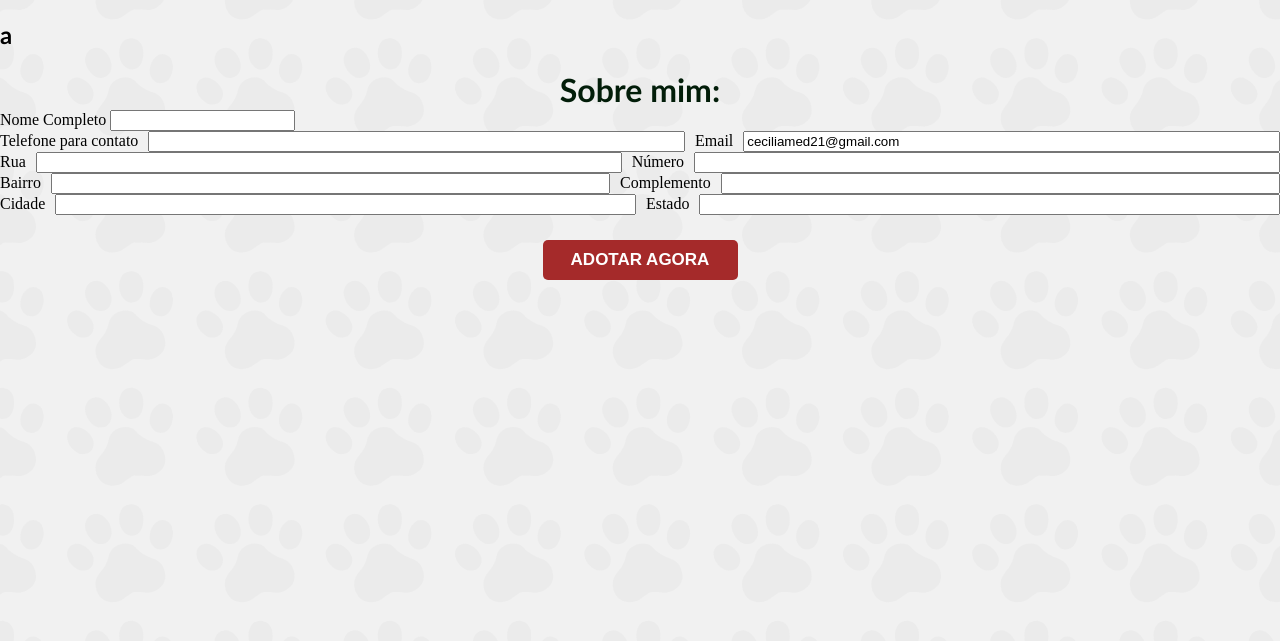
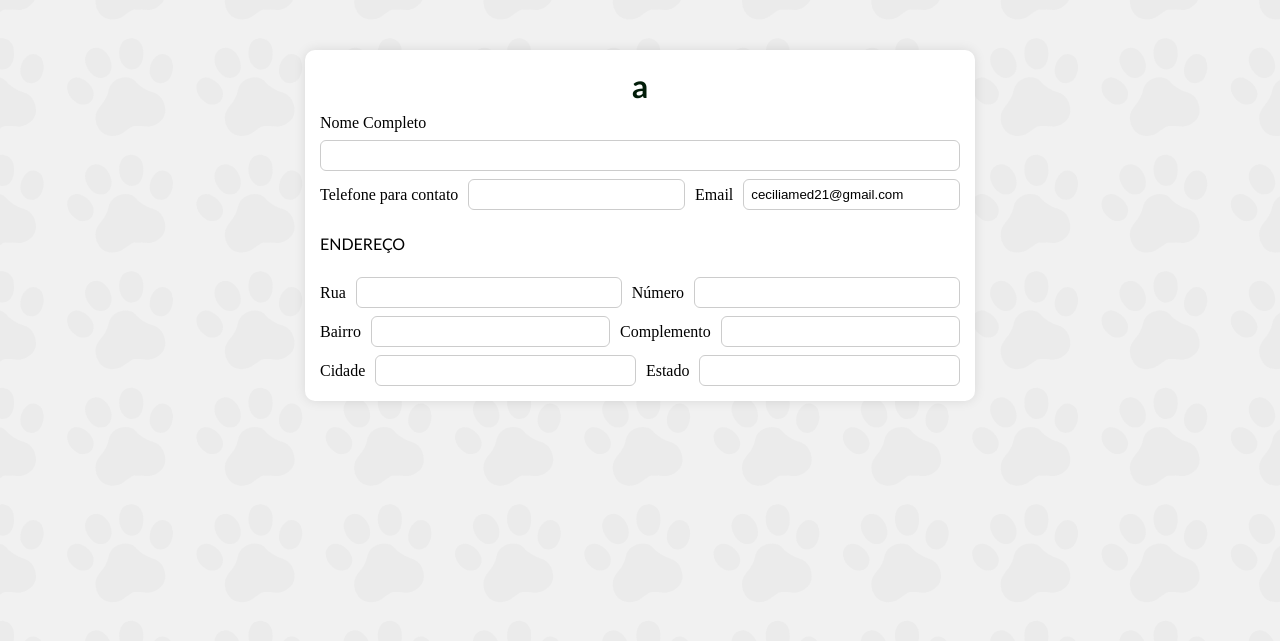
Before and after one commit to CamiPevensie/adocao_romerito, a Flask app: page /usuario/perfil/4 in a window 1280 px wide. Shown: the part 80-721 px from the top of the page. After the commit the page ends 489 px from the top, so only its background shows below. Run offline with Flask 3, Linux system fonts and the light colour scheme; the visitor is signed in with stand-in values (Sample User, id 1).

Commit message:
EDITADOOO
Co-authored-by: DemillyLohany <DemillyLohany@users.noreply.github.com>
Co-authored-by: Filipin <Filipe-marcelino@users.noreply.github.com>

```diff
--- a/controllers/usuario_controller.py
+++ b/controllers/usuario_controller.py
@@ -1,6 +1,7 @@
 from flask import Blueprint, render_template, url_for, request, redirect, flash, session
 from database import Sessao_base
 from models.usuario import Usuario
+from flask_login import logout_user
 
 usuario_bp = Blueprint('usuario',__name__)
 
@@ -14,3 +15,8 @@ def perfil(usuario_id):
     with Sessao_base() as sessao:
         perfil = sessao.query(Usuario).filter(Usuario.id == usuario_id).first()
         return render_template('perfil.html', usuario=perfil)
+
+# @usuario_bp.route('/logout', methods=["POST", "GET"])
+# def logout():
+#     logout_user()  # encerra a sessão do usuário
+#     return redirect(url_for('index'))
--- a/templates/componentes/menu.html
+++ b/templates/componentes/menu.html
@@ -8,7 +8,7 @@
         <a href="/auth/login">Login</a>
         <a href="/animais">Animais</a>
         <a href="/animais/cadastrar_animal">Cadastrar Animal</a>
-        <a href="{{ url_for('adocao.animais_adocoes_usuario') }}">Adoções</a>
+        <a href="/animais/animais_adocoes_usuario">Adoções</a>
 
         {% if session.get('usuario_id') %}
             <a href="{{ url_for('usuario.perfil', usuario_id=session.get('usuario_id')) }}">Meu Perfil</a>
--- a/templates/perfil.html
+++ b/templates/perfil.html
@@ -3,10 +3,11 @@
 
 {% block conteudo %}
 
-<label><h2>{{usuario.nome}}</h2></label>
+<!-- <label><h2>{{usuario.nome}}</h2></label> -->
 <div class="container">
-    <form action="{{ url_for('usuario.detalhes_usuario', usuario_id=usuario.id) }}" method="GET">
-        <h1 style="margin-top: 1px; margin-bottom: 1px;">Sobre mim:</h1>
+    <div class="container3">
+        <form action="{{ url_for('usuario.perfil', usuario_id=usuario.id) }}" method="GET">
+        <h1 style="margin-top: 1px; margin-bottom: 1px;">{{usuario.nome}}</h1>
         Nome Completo <input type="text" value="{{ usuario.nome_completo }}" readonly style="pointer-events: none;">
 
         <div class="linha">
@@ -14,6 +15,7 @@
             Email <input type="text" value="{{ usuario.email }}" readonly style="pointer-events: none;">
         </div>
 
+        <p>ENDEREÇO</p>
 
         <div class="linha">
         Rua <input type="text" value="{{ usuario.Rua }}" readonly style="pointer-events: none;">
@@ -29,11 +31,7 @@
             Cidade  <input type="text" value="{{ usuario.cidade }}" readonly style="pointer-events: none;">
             Estado <input type="text" value="{{ usuario.estado }}" readonly style="pointer-events: none;">
         </div>
-    </form>
-    <div class="botoes">
-    <form action="{{ url_for('adocao.adotar', usuario_id=usuario.id) }}" method="POST">
-        <button type="submit" style="color:white; background:brown;">ADOTAR AGORA</button>
-    </form>
+        </form>
     </div>
 </div>
 {% endblock %}
```
Also changed, not shown: controllers/adocao_controller.py (+10 -12 lines), controllers/animais_controller.py (+1 -6 lines), dados.db.
